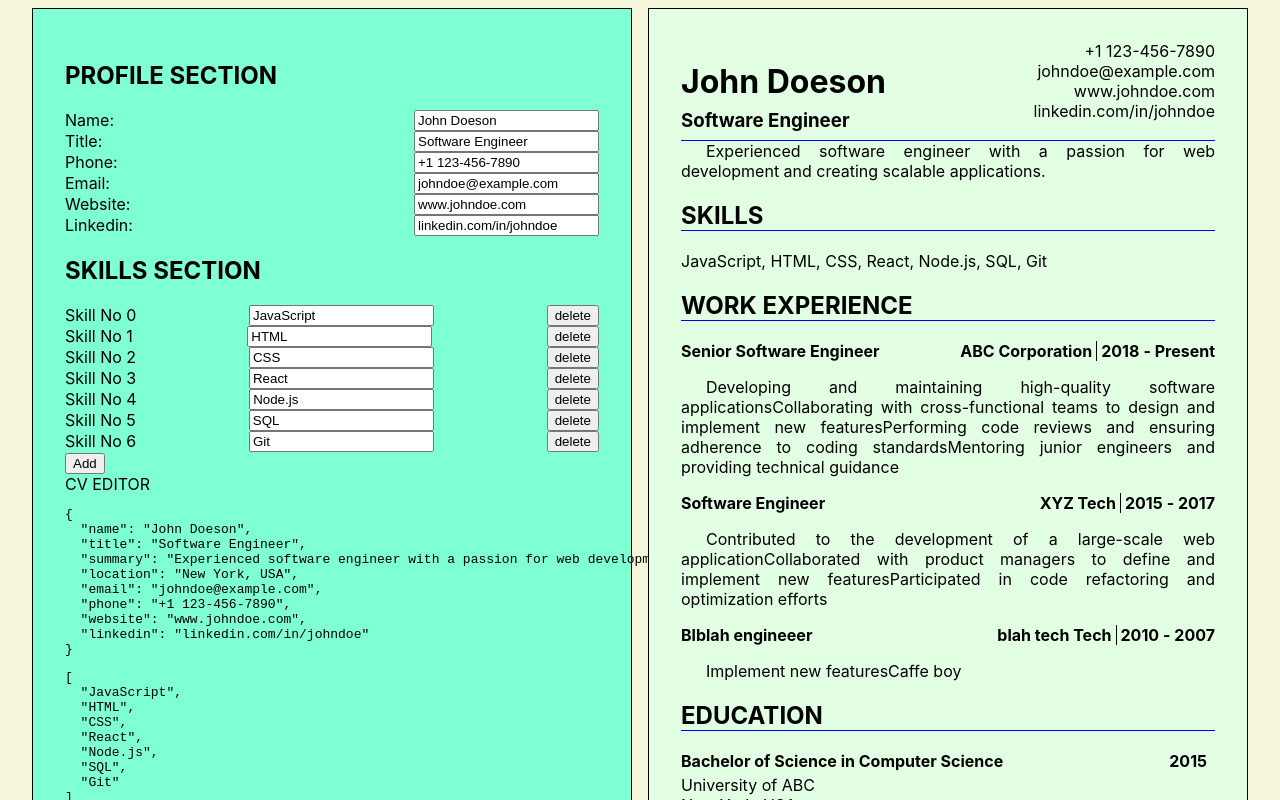
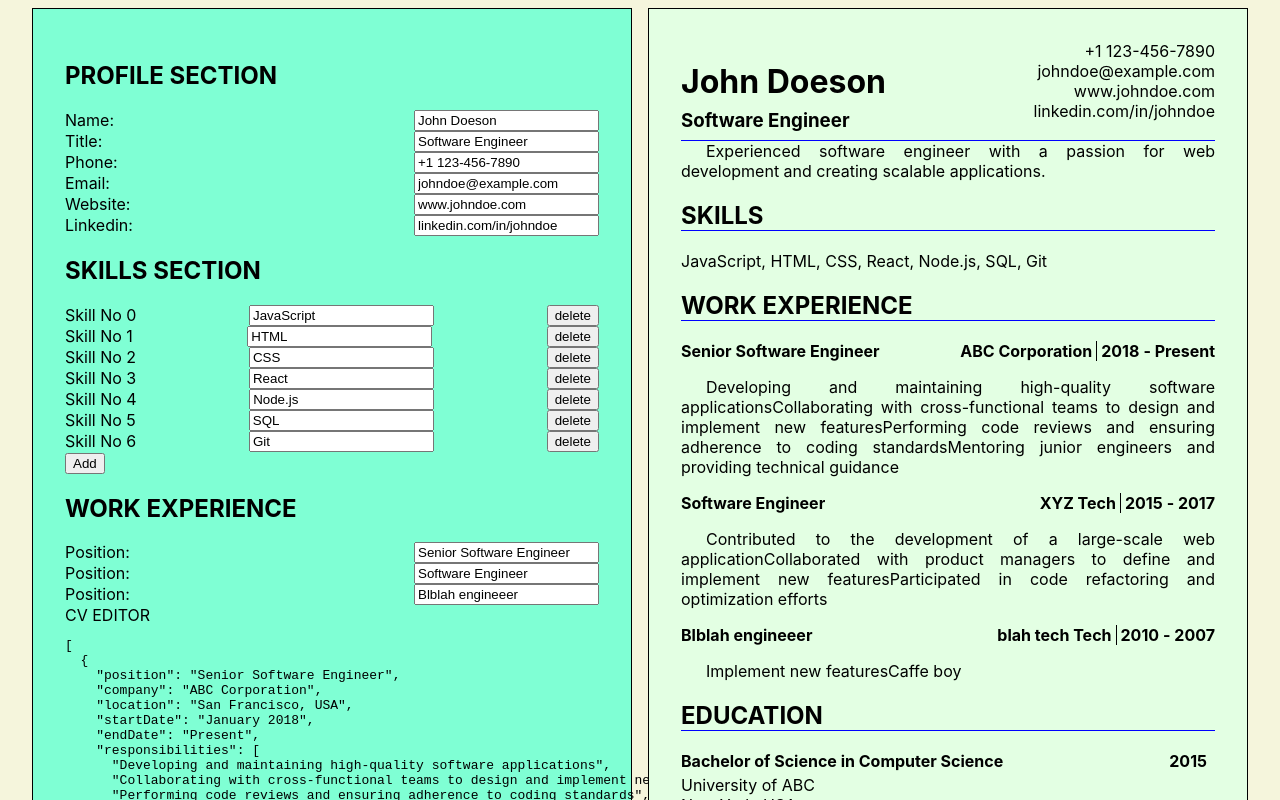
Before and after one commit to maxitomix/top_cv_app, a React (Create React App) app: page / in a window 1280 px wide. Shown: the top 800 px of the page. Built offline with nearby package versions, Linux system fonts and the light colour scheme.

Commit message:
progress on work experience.

```diff
--- a/src/App.js
+++ b/src/App.js
@@ -10,6 +10,7 @@ function App() {
 
   const [profileApp, setProfileApp] = useState(samplePerson.profile);
   const [skillsApp, setSkillsApp] = useState(samplePerson.skills);
+  const [workExperienceApp, setWorkExperienceApp] = useState(samplePerson.workExperience);
 
   return (
     <div className="App">
@@ -18,6 +19,8 @@ function App() {
         profileApp={profileApp}
         setSkillsApp={setSkillsApp}
         skillsApp={skillsApp}
+        setWorkExperienceApp={setWorkExperienceApp}
+        workExperienceApp={workExperienceApp}
        />
        {/* <pre>{JSON.stringify(skillsApp, null, 2)}</pre> */}
        <CvPage
--- a/src/components/cv_editor.jsx
+++ b/src/components/cv_editor.jsx
@@ -134,14 +134,55 @@ function SkillsEditor(props){
   )
 }
 
+
+function WorkExperienceEditor(props){
+  const [works, setWork] = useState(props.newWorkExperience ||[])
+
+  const handlePositionChange = (e, index) => {
+    const updatedWorks = [...works];
+    updatedWorks[index] = { ...updatedWorks[index], position: e.target.value };
+    setWork(updatedWorks);
+    props.setWorkExperience(updatedWorks);
+  };
+
+
+  return(
+  <div className="workExperienceEditor">
+      <h2>WORK EXPERIENCE</h2>
+      <div className="inputBox">
+          {works.map((work, index) => (
+
+            <label className="input">Position:
+              <input
+              type="text"
+              value={work.position}
+              onChange={(e) => handlePositionChange(e, index)}
+              />
+            </label>
+
+          ))}
+      </div>
+
+    </div>
+  )
+}
+
+
+
+
+
+
 export default function CvEditor({
     setProfileApp, profileApp,
-    setSkillsApp, skillsApp})
+    setSkillsApp, skillsApp,
+    setWorkExperienceApp, workExperienceApp
+  })
 
 
 {
   const [newProfile, setProfile] = useState(profileApp)
   const [newSkills, setSkills] = useState(skillsApp)
+  const [newWorkExperience, setWorkExperience] = useState(workExperienceApp)
 
   useEffect(
     () => { setProfileApp(newProfile)},
@@ -153,14 +194,19 @@ export default function CvEditor({
     [newSkills, setSkillsApp]
   );
 
+  useEffect(
+    () => { setWorkExperienceApp(newWorkExperience)},
+    [newWorkExperience, setWorkExperienceApp]
+  );
 
   return (
       <div className="cvEditor">
         <ProfileEditor newProfile={newProfile} setProfile={setProfile} />
         <SkillsEditor newSkills={newSkills} setSkills={setSkills}/>
+        <WorkExperienceEditor newWorkExperience={newWorkExperience} setWorkExperience={setWorkExperience} />
         CV EDITOR
-        <pre>{JSON.stringify(newProfile, null, 2)}</pre>
-        <pre>{JSON.stringify(newSkills, null, 2)}</pre>
+         <pre>{JSON.stringify(newWorkExperience, null, 2)}</pre>
+
       </div>
   );
 }
```
